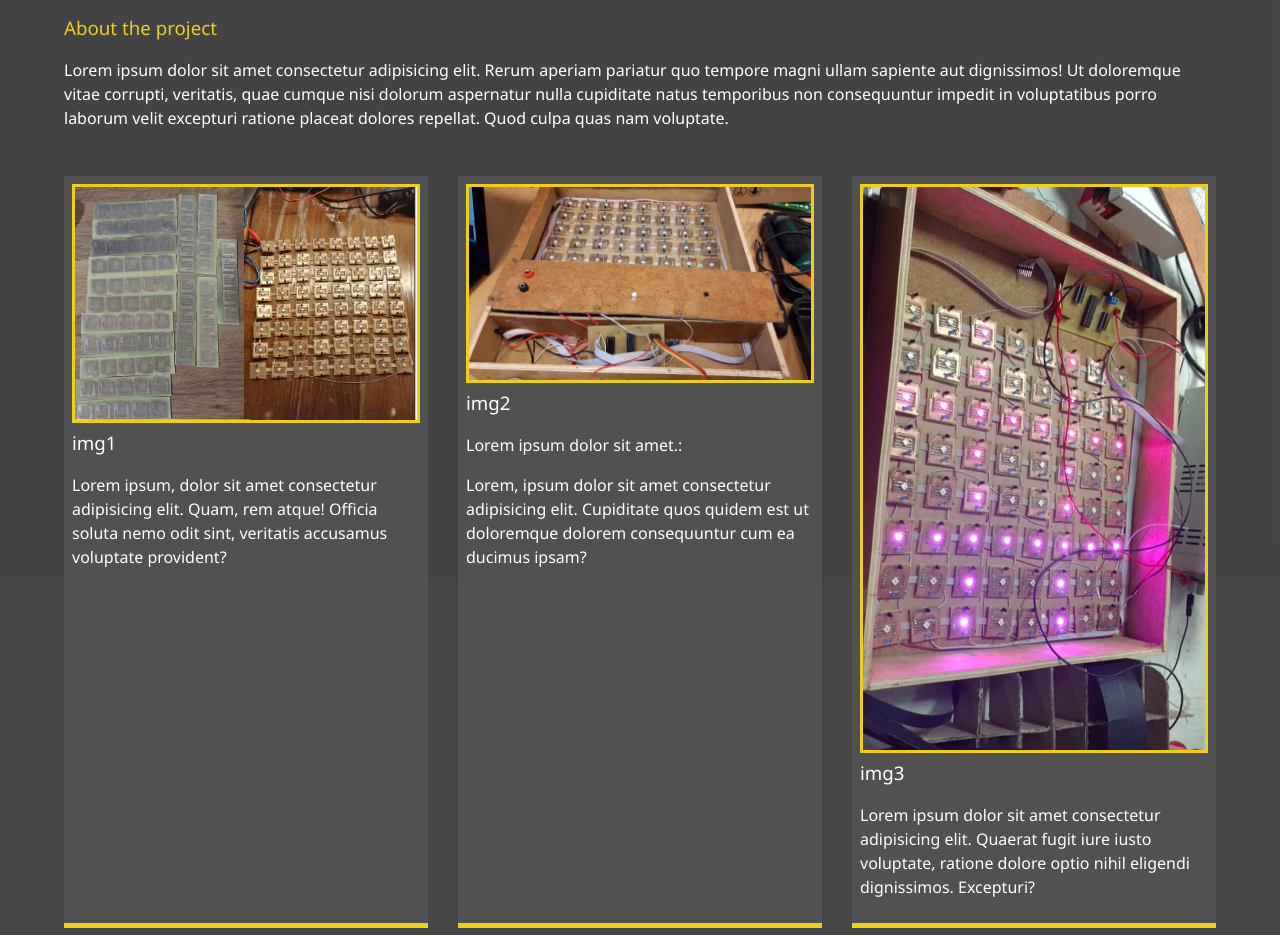
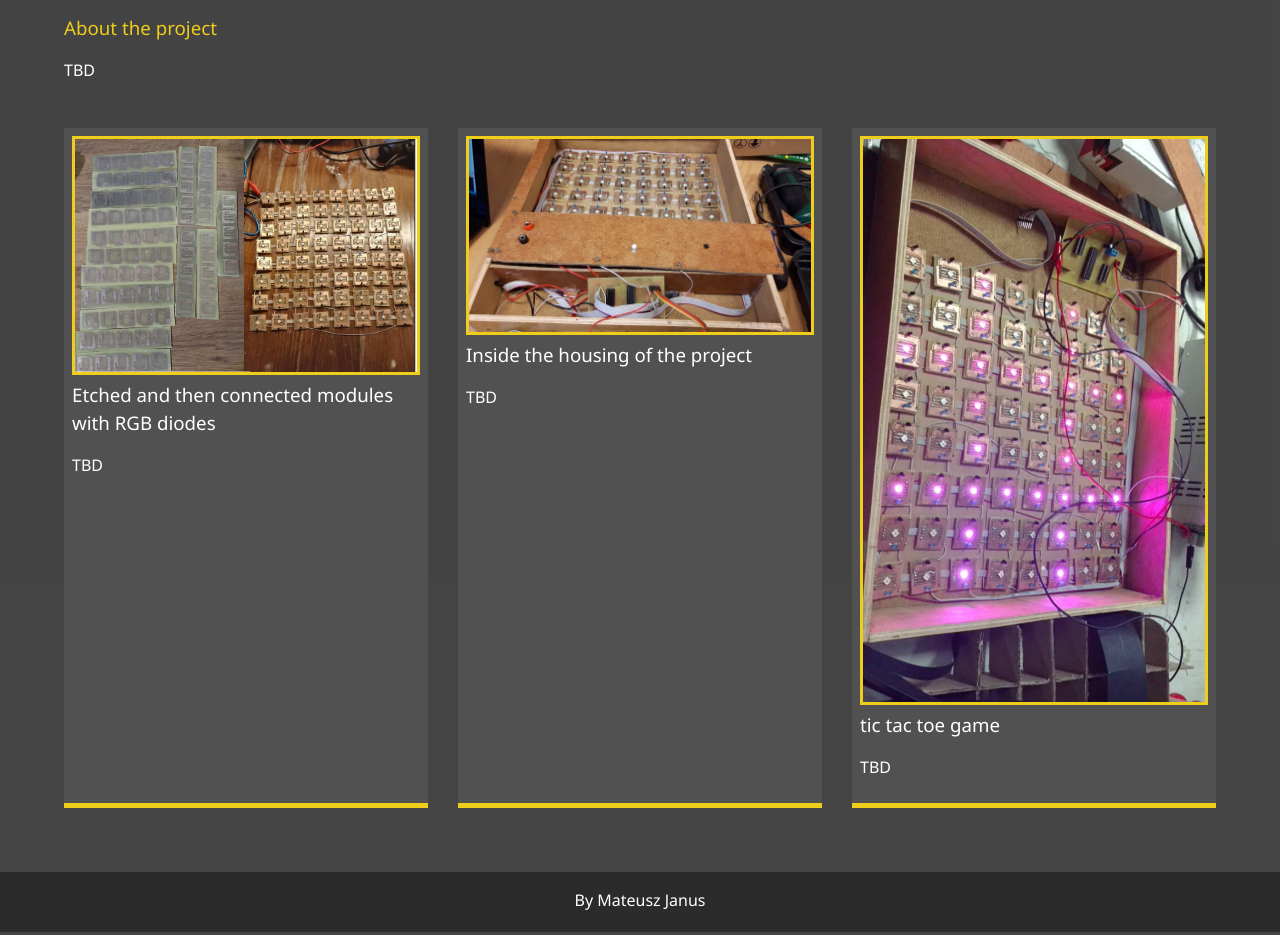
Before and after one commit to matejanus/portfolio, a website: page dist/matrix.html in a window 1280 px wide. Shown: the part 220-1155 px from the top of the page. Drawn offline with nearby package versions, Linux system fonts and the light colour scheme.

Commit message:
removed lorem

```diff
--- a/dist/matrix.html
+++ b/dist/matrix.html
@@ -64,12 +64,7 @@
         <div class="project">
           <h3 class="text-secondary">About the project</h3>
           <p>
-            Lorem ipsum dolor sit amet consectetur adipisicing elit. Rerum
-            aperiam pariatur quo tempore magni ullam sapiente aut dignissimos!
-            Ut doloremque vitae corrupti, veritatis, quae cumque nisi dolorum
-            aspernatur nulla cupiditate natus temporibus non consequuntur
-            impedit in voluptatibus porro laborum velit excepturi ratione
-            placeat dolores repellat. Quod culpa quas nam voluptate.
+            TBD
           </p>
         </div>
 
@@ -82,11 +77,9 @@
             class="project-image"
           />
         </label>
-          <h3>img1</h3>
+          <h3>Etched and then connected modules with RGB diodes</h3>
           <p>
-            Lorem ipsum, dolor sit amet consectetur adipisicing elit. Quam, rem
-            atque! Officia soluta nemo odit sint, veritatis accusamus voluptate
-            provident?
+            TBD
           </p>
         </div>
 
@@ -99,13 +92,10 @@
             class="project-image"
           />
         </label>
-          <h3>img2</h3>
+          <h3>Inside the housing of the project</h3>
           <p>
-            Lorem ipsum dolor sit amet.:
+            TBD
           </p>
-          Lorem, ipsum dolor sit amet consectetur adipisicing elit. Cupiditate
-          quos quidem est ut doloremque dolorem consequuntur cum ea ducimus
-          ipsam?
         </div>
 
         <div class="proj proj-3">
@@ -117,11 +107,9 @@
             class="project-image"
           />
         </label>
-          <h3>img3</h3>
+          <h3>tic tac toe game</h3>
           <p>
-            Lorem ipsum dolor sit amet consectetur adipisicing elit. Quaerat
-            fugit iure iusto voluptate, ratione dolore optio nihil eligendi
-            dignissimos. Excepturi?
+            TBD
           </p>
         </div>
       </div>
```
Also changed, not shown: dist/robot.html (+7 -19 lines), dist/vuMeter.html (+3 -10 lines).
